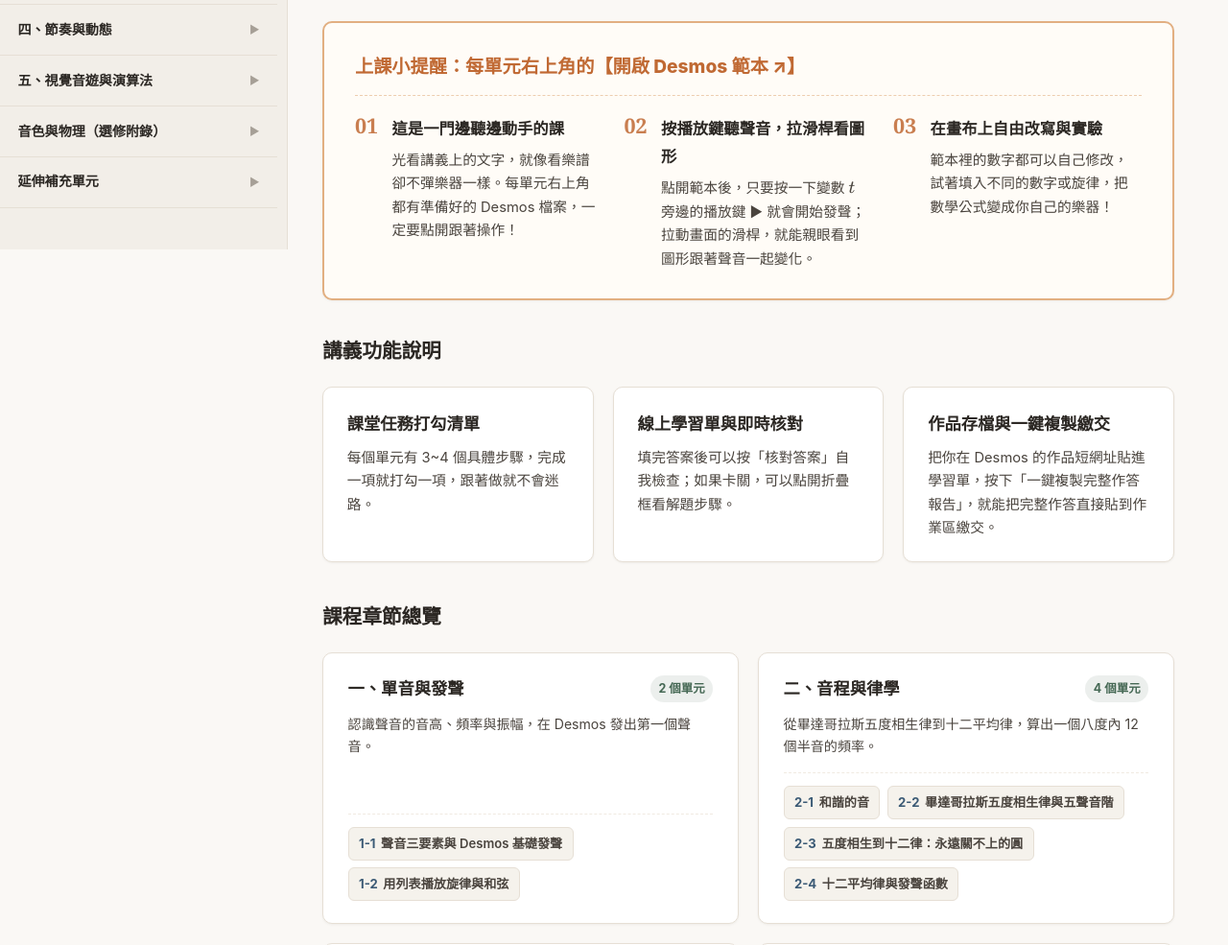
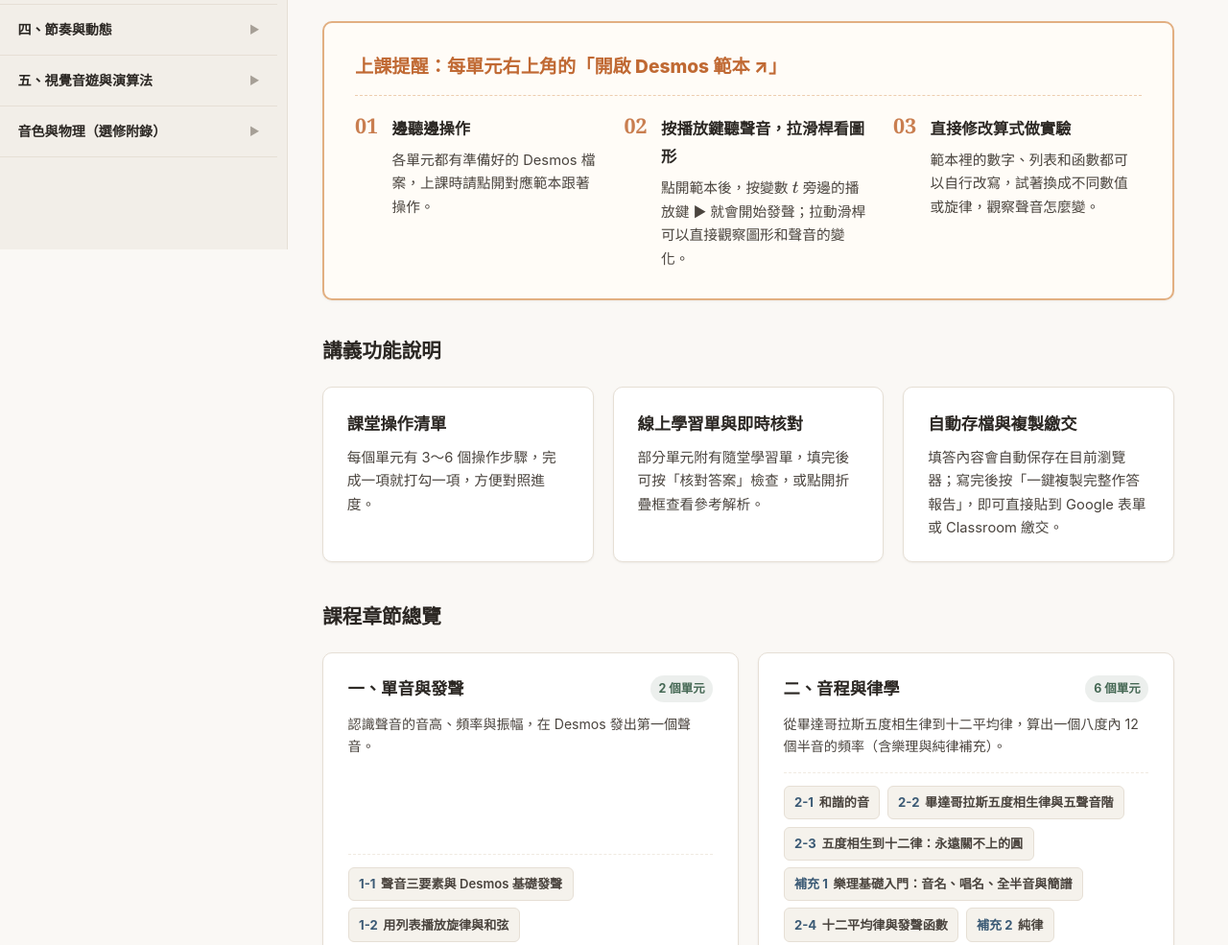
Before and after one commit to yicheng3/sound-in-math, a plain HTML site: page index.html in a window 1280 px wide. Shown: the part 540-1525 px from the top of the page at 96% size. Drawn offline with nearby package versions, Linux system fonts and the light colour scheme.

Commit message:
補充單元併入主線並完成全站用詞統一與去 AI 感精修 (v11.2)

```diff
--- a/index.html
+++ b/index.html
@@ -65,8 +65,8 @@
   <div class="toast-msg" id="toast-msg">算式已複製！</div>
 
   <!-- 資料與核心模組載入 -->
-  <script src="js/config.js?v=11.0"></script>
-  <script src="js/app.js?v=11.0"></script>
+  <script src="js/config.js?v=11.2"></script>
+  <script src="js/app.js?v=11.2"></script>
 
 </body>
 </html>
--- a/js/app.js
+++ b/js/app.js
@@ -596,7 +596,7 @@ document.addEventListener('DOMContentLoaded', () => {
       btnCopy.addEventListener('click', () => {
         let lines = [
           `======================================================================`,
-          `🎵【音符中的數學・學習單作答紀錄】`,
+          `【音符中的數學・學習單作答紀錄】`,
           `======================================================================`,
           `• 課堂單元：【${unit.id}】${unit.title}`,
           `• 填答時間：${new Date().toLocaleString('zh-TW', { hour12: false })}`,
@@ -646,7 +646,7 @@ document.addEventListener('DOMContentLoaded', () => {
         lines.push(`（由《音符中的數學》線上講義匯出，可直接貼至 Google 表單或 Classroom 繳交）`);
 
         copyToClipboard(lines.join('\n'));
-        showToast('📋 已複製完整作答報告！可直接貼至 Google 表單或 Classroom 繳交');
+        showToast('已複製完整作答報告，可直接貼至 Google 表單或 Classroom 繳交');
       });
     }
 
@@ -850,12 +850,11 @@ document.addEventListener('DOMContentLoaded', () => {
     // 模組白話介紹表
     const moduleDescriptions = {
       "module-1": "認識聲音的音高、頻率與振幅，在 Desmos 發出第一個聲音。",
-      "module-2": "從畢達哥拉斯五度相生律到十二平均律，算出一個八度內 12 個半音的頻率。",
+      "module-2": "從畢達哥拉斯五度相生律到十二平均律，算出一個八度內 12 個半音的頻率（含樂理與純律補充）。",
       "module-3": "把簡譜換成數字列表，在 Desmos 播放整首旋律並直接升降 Key 移調。",
       "module-4": "利用週期函數、高斯符號與指數衰減，做出斷音、鋼琴餘音與復古電玩音效。",
-      "module-5": "結合幾何翻轉、內建聽圖功能、薛帕德無限音階與轉移矩陣，最後做出下落式音遊。",
-      "module-phys": "從弦與空氣柱的駐波認識泛音，並用正弦波疊加合成不同樂器的音色與波形。",
-      "module-supp": "整理簡譜與音名對照表、純律小整數比和弦，以及長曲的分段接力寫法。"
+      "module-5": "結合幾何翻轉、內建聽圖功能、薛帕德無限音階、轉移矩陣與分段接力，最後做出下落式音遊。",
+      "module-phys": "從弦與空氣柱的駐波認識泛音，並用正弦波疊加合成不同樂器的音色與波形。"
     };
 
     let modulesHtml = COURSE_CONFIG.modules.map(mod => {
@@ -911,29 +910,29 @@ document.addEventListener('DOMContentLoaded', () => {
         <!-- 關鍵提醒卡：為什麼一定要開啟 Desmos 範本？ -->
         <section class="home-alert-card" id="home-guide">
           <div class="alert-card-header">
-            <h2 class="alert-card-title">上課小提醒：每單元右上角的【開啟 Desmos 範本 ↗】</h2>
+            <h2 class="alert-card-title">上課提醒：每單元右上角的「開啟 Desmos 範本 ↗」</h2>
           </div>
           <div class="alert-card-body">
             <div class="alert-points-grid">
               <div class="alert-point-item">
                 <div class="point-num">01</div>
                 <div class="point-content">
-                  <h3>這是一門邊聽邊動手的課</h3>
-                  <p>光看講義上的文字，就像看樂譜卻不彈樂器一樣。每單元右上角都有準備好的 Desmos 檔案，一定要點開跟著操作！</p>
+                  <h3>邊聽邊操作</h3>
+                  <p>各單元都有準備好的 Desmos 檔案，上課時請點開對應範本跟著操作。</p>
                 </div>
               </div>
               <div class="alert-point-item">
                 <div class="point-num">02</div>
                 <div class="point-content">
                   <h3>按播放鍵聽聲音，拉滑桿看圖形</h3>
-                  <p>點開範本後，只要按一下變數 $t$ 旁邊的播放鍵 ▶ 就會開始發聲；拉動畫面的滑桿，就能親眼看到圖形跟著聲音一起變化。</p>
+                  <p>點開範本後，按變數 $t$ 旁邊的播放鍵 ▶ 就會開始發聲；拉動滑桿可以直接觀察圖形和聲音的變化。</p>
                 </div>
               </div>
               <div class="alert-point-item">
                 <div class="point-num">03</div>
                 <div class="point-content">
-                  <h3>在畫布上自由改寫與實驗</h3>
-                  <p>範本裡的數字都可以自己修改，試著填入不同的數字或旋律，把數學公式變成你自己的樂器！</p>
+                  <h3>直接修改算式做實驗</h3>
+                  <p>範本裡的數字、列表和函數都可以自行改寫，試著換成不同數值或旋律，觀察聲音怎麼變。</p>
                 </div>
               </div>
             </div>
@@ -947,21 +946,21 @@ document.addEventListener('DOMContentLoaded', () => {
           </div>
           <div class="features-grid">
             <div class="feature-card">
-              <h3 class="feature-title">課堂任務打勾清單</h3>
-              <p class="feature-desc">每個單元有 3~4 個具體步驟，完成一項就打勾一項，跟著做就不會迷路。</p>
+              <h3 class="feature-title">課堂操作清單</h3>
+              <p class="feature-desc">每個單元有 3～6 個操作步驟，完成一項就打勾一項，方便對照進度。</p>
             </div>
             <div class="feature-card">
               <h3 class="feature-title">線上學習單與即時核對</h3>
-              <p class="feature-desc">填完答案後可以按「核對答案」自我檢查；如果卡關，可以點開折疊框看解題步驟。</p>
+              <p class="feature-desc">部分單元附有隨堂學習單，填完後可按「核對答案」檢查，或點開折疊框查看參考解析。</p>
             </div>
             <div class="feature-card">
-              <h3 class="feature-title">作品存檔與一鍵複製繳交</h3>
-              <p class="feature-desc">把你在 Desmos 的作品短網址貼進學習單，按下「一鍵複製完整作答報告」，就能把完整作答直接貼到作業區繳交。</p>
+              <h3 class="feature-title">自動存檔與複製繳交</h3>
+              <p class="feature-desc">填答內容會自動保存在目前瀏覽器；寫完後按「一鍵複製完整作答報告」，即可直接貼到 Google 表單或 Classroom 繳交。</p>
             </div>
           </div>
         </section>
 
-        <!-- 全課程章節藍圖 (7大模組總覽) -->
+        <!-- 全課程章節藍圖 -->
         <section class="home-section">
           <div class="section-title-wrap">
             <h2 class="section-title">課程章節總覽</h2>
```
Also changed, not shown: js/config.js.
